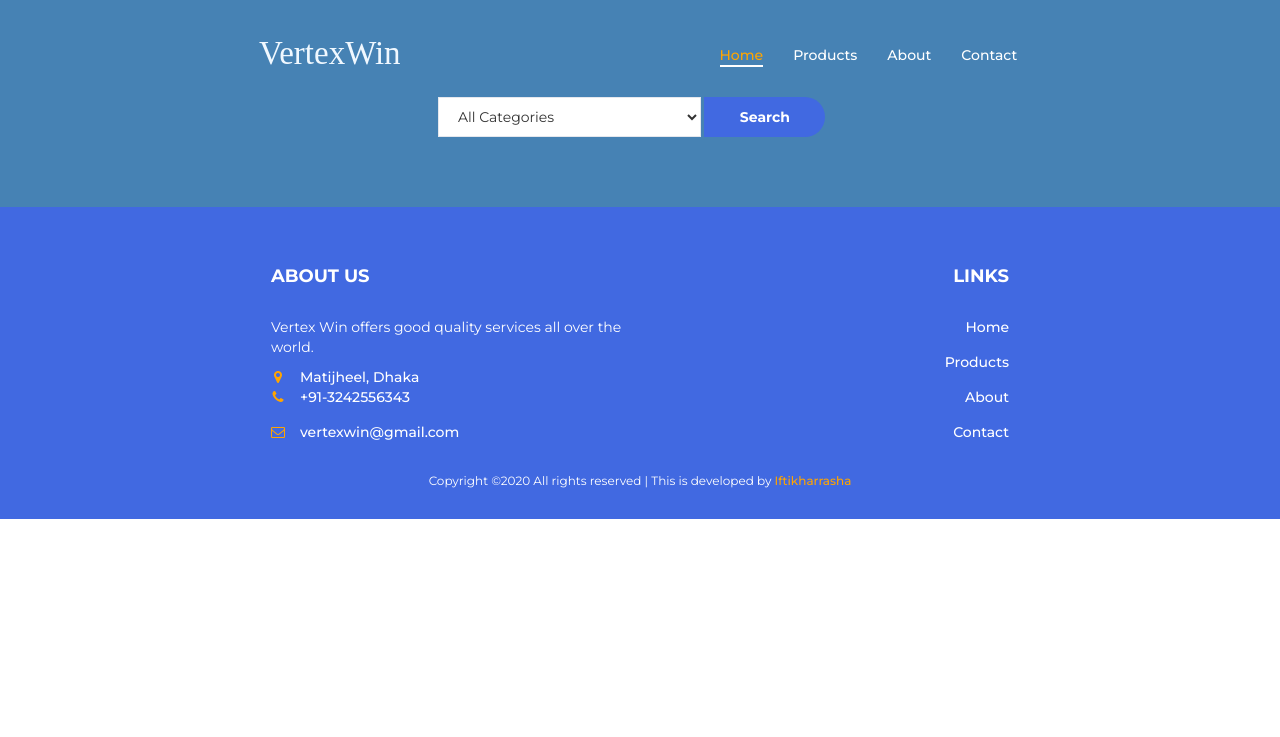
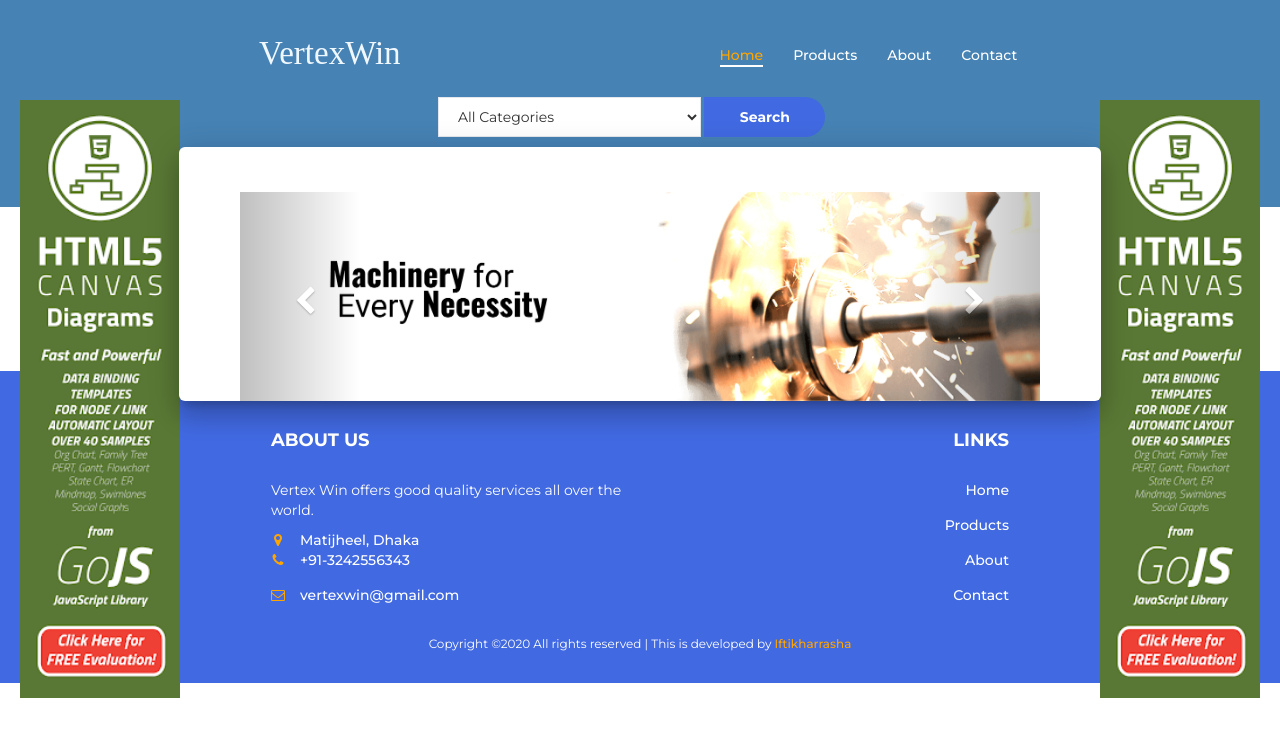
Before and after one commit to iftikharrasha/vertexwin-machinery-website-management, a PHP site: page / in a window 1280 px wide. Shown: the top 737 px of the page. Run offline with PHP 8.4, Linux system fonts and the light colour scheme.

Commit message:
banner section added with bootstrap slider

```diff
--- a/css/media.css
+++ b/css/media.css
@@ -52,6 +52,10 @@
       }
   }
 
+/*----------------------------*\
+	Media Devices
+\*----------------------------*/
+
 /* Extra small devices (portrait phones, less than 576px)*/
 @media (max-width: 575.98px) {
 	.header-search {
@@ -82,7 +86,17 @@
 
 /* Large devices (desktops, 992px and up)*/
 @media (min-width: 992px) and (max-width: 1199.98px) {
-    .header-logo {
+    .ad {
+	  background: transparent;
+	  padding: 20px;
+	  position: fixed;
+	  width: 200px;
+	  height: 60%;
+	  display: block!important;
+	  top: 10%;
+	}
+
+	.header-logo {
         width: 45%;
         margin-left: 10%;
     }
@@ -93,9 +107,32 @@
         margin-right: 0;
     }
 
+	.content {
+		width: 72%;
+	}
+
+	.content-upped {
+	    margin: -60px 14% -30px 14%;
+	}
 }
 
 /* Extra large devices (large desktops, 1200px and up)*/
 @media (min-width: 1200px) {
+	.ad {
+	  background: transparent;
+	  padding: 20px;
+	  position: fixed;
+	  width: 200px;
+	  height: 60%;
+	  display: block!important;
+	  top: 10%;
+	}
 
+	.content {
+		width: 72%;
+	}
+
+	.content-upped {
+		margin: -60px 14% -30px 14%;
+	}
 }
--- a/css/style.css
+++ b/css/style.css
@@ -5,6 +5,23 @@ body {
     font-weight: 400;
     background-color: #fff;
 }
+
+.glyphicon{
+    display: inline-block;
+    font: normal normal normal 14px/1 FontAwesome;
+    font-size: inherit;
+    text-rendering: auto;
+    -webkit-font-smoothing: antialiased;
+    -moz-osx-font-smoothing: grayscale;
+}
+
+.glyphicon-chevron-left:before{
+     content:"\f053";
+}
+
+.glyphicon-chevron-right:before{
+     content:"\f054";
+ }
 
 .container{
 	width: 90%;
@@ -40,6 +57,14 @@ ul, ol {
       font-size: 33px;
       color: aliceblue;
       font-family: serif;
+}
+
+/*----------------------------*\
+	Advertisement
+\*----------------------------*/
+
+.ad {
+  display: none;
 }
 
 /*----------------------------*\
@@ -170,6 +195,22 @@ ul, ol {
   border-radius: 0px 40px 40px 0px;
 }
 
+/*----------------------------*\
+	Main Content Section
+\*----------------------------*/
+
+.content {
+  background: #fff;
+  position: relative;
+  z-index: 3;
+  width: 90%;
+}
+
+.content-upped {
+  margin: -60px 5% -30px 5%;
+  border-radius: 6px;
+  box-shadow: 0 16px 24px 2px rgba(0, 0, 0, 0.14), 0 6px 30px 5px rgba(0, 0, 0, 0.12), 0 8px 10px -5px rgba(0, 0, 0, 0.2);
+}
 
 /*----------------------------*\
 	Footer
--- /dev/null
+++ b/includes/body.php
@@ -0,0 +1,55 @@
+
+<div class="ad" style="left: 0px;height: auto !important;">
+	   <!-- <script
+		<span>a d v e r t i s e m e n t</span>
+		</script>-->
+		<img src="resource/img/unnamed.png" alt="" style="width: 100%;">
+</div>
+
+<div class="ad" style="right: 0px; height: auto !important;">
+        <!-- <script
+		<span>a d v e r t i s e m e n t</span>
+		</script>-->
+		<img src="resource/img/unnamed.png" alt="" style="width: 100%;">
+</div>
+
+<div class="content content-upped">
+       <div class="container">
+		<div class="row">
+			<div class="col-md-12">
+				  <div id="myCarousel" class="carousel slide" data-ride="carousel">
+
+					<!-- Wrapper for slides //banners-->
+					<div class="carousel-inner">
+
+					  <div class="item active">
+						<img src="resource/img/machine-banner.jpg" alt="Los Angeles" style="width:100%;">
+					  </div>
+
+					  <div class="item">
+						<img src="resource/img/heavy-banner.jpg" style="width:100%;">
+					  </div>
+
+					  <div class="item">
+						<img src="resource/img/industrial-banner.jpg" alt="New York" style="width:100%;">
+					  </div>
+					  <div class="item">
+						<img src="resource/img/easy-banner.jpg" alt="New York" style="width:100%;">
+					  </div>
+
+					</div>
+
+					<!-- Left and right controls -->
+					<a class="left carousel-control _26sdfg" href="#myCarousel" data-slide="prev">
+					  <span class="glyphicon glyphicon-chevron-left"></span>
+					  <span class="sr-only" >Previous</span>
+					</a>
+					<a class="right carousel-control _26sdfg" href="#myCarousel" data-slide="next">
+					  <span class="glyphicon glyphicon-chevron-right"></span>
+					  <span class="sr-only">Next</span>
+					</a>
+				</div>
+		</div>
+	</div>
+</div>
+</div>
--- a/index.php
+++ b/index.php
@@ -1,4 +1,5 @@
 <?php
 include "includes/header.php";
+include "includes/body.php";
 include "includes/footer.php";
 ?>
```
Also changed, not shown: resource/img/easy-banner.jpg (added), resource/img/heavy-banner.jpg (added), resource/img/industrial-banner.jpg (added), resource/img/machine-banner.jpg (added), resource/img/unnamed.png (added).
